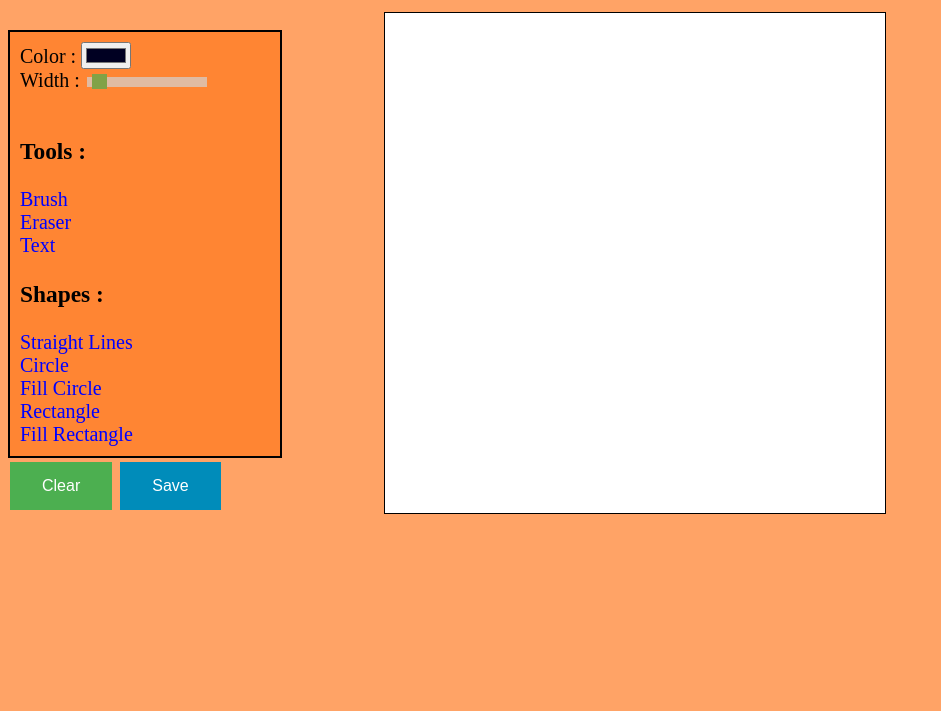
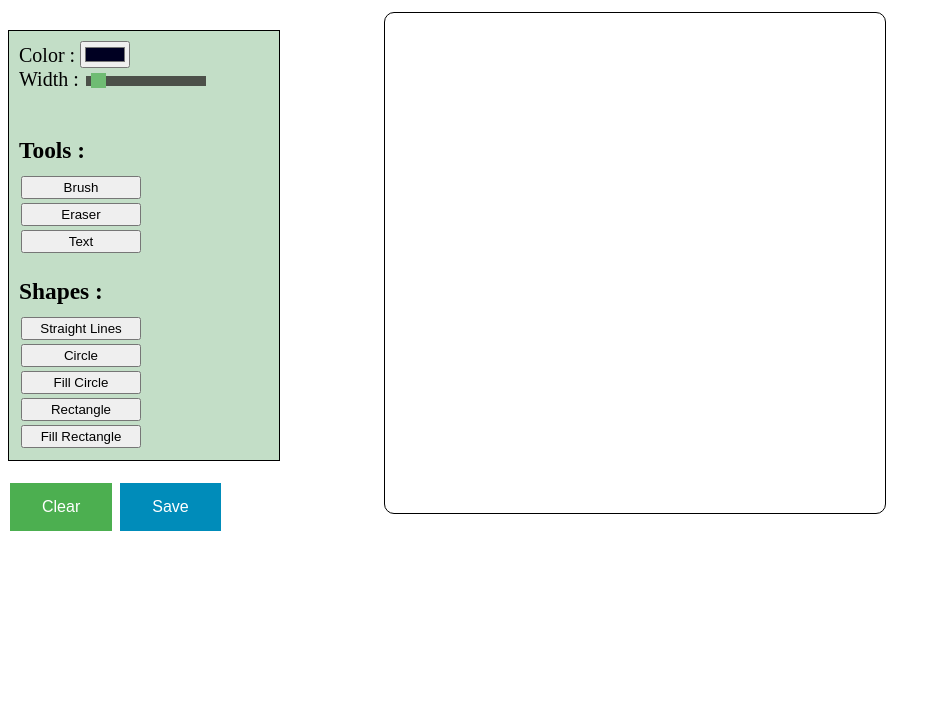
Before and after one commit to gsnvsuraj/PaintApp, a plain HTML site: page index.html in a window 1280 px wide. Shown: the part 89-800 px from the top of the page, without its empty margins (0-941 px from the left). Drawn offline with Linux system fonts and the light colour scheme.

Commit message:
Update styles and colors

```diff
--- a/index.html
+++ b/index.html
@@ -1,32 +1,44 @@
 <!DOCTYPE html>
 <html>
+
 <head>
-	<title>Paint</title>
+	<title>Paint App</title>
 
 	<link rel="stylesheet" href="styles.css">
 </head>
+
 <body>
+
 	<h1 align="center">Paint Application</h1>
+
 	<canvas id="canvas" height="500" width="500" >Your browser does not support HTML5 canvas.</canvas><br>
 
 	<div class="tools">
+
 		Color : <input id="colour" type="color" name="favcolor" value="#000022" onchange="setColor();" placeholder="#ff0000"><br>
 		Width : <input id="widths" type="range" min="1" max="20" value="2" onchange="setWidth()" class="slider"><br><br>
-		<h3>Tools :</h3>
-		<a id="stlines" onclick="freeLines()" >Brush</a><br>
-		<a id="stlines" onclick="eraser()" >Eraser</a><br>
-		<a id="strings" onclick="print()" >Text</a><br>
-		<h3>Shapes :</h3>
-		<a id="stlines" onclick="lines()" >Straight Lines</a><br>
-		<a id="stlines" onclick="circles()" >Circle</a><br>
-		<a id="stlines" onclick="fillCircles()" >Fill Circle</a><br>
-		<a id="stlines" onclick="rectangles()" >Rectangle</a><br>
-		<a id="stlines" onclick="fillRectangles()" >Fill Rectangle</a><br>
+
+		<h3 class="toolsHead">Tools :</h3>
+		<button class="toolsBtn" onclick="freeLines()" >Brush</button><br>
+		<button class="toolsBtn" onclick="eraser()" >Eraser</button><br>
+		<button class="toolsBtn" onclick="print()" >Text</button><br>
+
+		<h3 class="shapesHead">Shapes :</h3>
+		<button class="shapesBtn" onclick="lines()" >Straight Lines</button><br>
+		<button class="shapesBtn" onclick="circles()" >Circle</button><br>
+		<button class="shapesBtn" onclick="fillCircles()" >Fill Circle</button><br>
+		<button class="shapesBtn" onclick="rectangles()" >Rectangle</button><br>
+		<button class="shapesBtn" onclick="fillRectangles()" >Fill Rectangle</button><br>
+
 	</div>
+
+	<br>
 
 	<input type="button" onclick="clears()" class="clear" value="Clear">
 	<input type="button" id="save" value="Save" class="save">
 
 	<script type="text/javascript" src="logic.js"></script>
+
 </body>
+
 </html>
--- a/styles.css
+++ b/styles.css
@@ -1,28 +1,41 @@
 body{
-	background-color: #ffa366;
+	background-color: #ffffff;
 }
+
 
 #canvas{
 	position: absolute;
 	left: 30%;
 	border: 1px solid;
-	background-color: white;
+	background-color: #ffffff;
+	box-shadow: 0 0 0px;
+	border-radius: 10px;
+	cursor: pointer;
 }
 
-#strings{
-	top: 50%;
-	left: 50%;
+
+.toolsHead, .shapesHead{
+	margin-bottom: 10px;
 }
 
+
+.toolsBtn, .shapesBtn{
+	padding: 2px;
+	margin: 2px;
+	width: 120px;
+}
+
+
 .tools{
-	background-color: #ff8533;
+	background-color: #c3dec7;
 	color: black;
 	align-content: center;
 	width: 250px;
 	padding: 10px;
 	font-size: 20px;
-	border: 2px solid;
+	border: 1px solid;
 }
+
 
 .save{
 	background-color: #008CBA;
@@ -37,6 +50,7 @@ body{
 	cursor: pointer;
 }
 
+
 .clear{
 	background-color: #4CAF50;
 	border: none;
@@ -50,25 +64,23 @@ body{
 	cursor: pointer;
 }
 
-a{
-	cursor: pointer;
-	color: blue;
-}
 
 .slider {
 	-webkit-appearance: none;
 	width: 120px;
 	height: 10px;
-	background: #d3d3d3;
+	background: #1a1515;
 	outline: none;
 	opacity: 0.7;
 	-webkit-transition: .2s;
 	transition: opacity .2s;
 }
 
+
 .slider:hover {
 	opacity: 1;
 }
+
 
 .slider::-webkit-slider-thumb {
 	-webkit-appearance: none;
@@ -79,6 +91,7 @@ a{
 	cursor: pointer;
 }
 
+
 .slider::-moz-range-thumb {
 	width: 15px;
 	height: 15px;
@@ -86,6 +99,8 @@ a{
 	cursor: pointer;
 }
 
+
 h1{
 	font-size: 40px;
+	text-shadow: 2px 0 #878383;
 }
```
